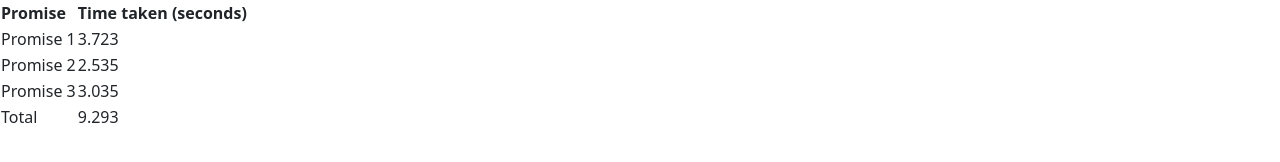
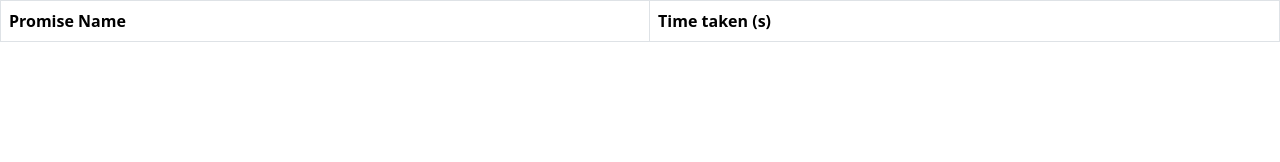
Before and after one commit to acciojob/wait-for-multiple-promises-govind2611, a website: page main.html in a window 1280 px wide. Drawn offline with nearby package versions, Linux system fonts and the light colour scheme.

Commit message:
created a submission

```diff
--- a/main.html
+++ b/main.html
@@ -13,20 +13,15 @@
 
   <body>
     <!-- the entire body must be written by student -->
-   <table id="table">
-  <thead>
-    <tr>
-      <th>Promise</th>
-      <th>Time taken (seconds)</th>
-    </tr>
-  </thead>
-  <tbody>
-    <tr>
-      <td colspan="2">Loading...</td>
-    </tr>
-  </tbody>
-</table>
-
+    <table class="table table-striped table-hover table-bordered">
+      <thead>
+        <tr>
+          <th>Promise Name</th>
+          <th>Time taken (s)</th>
+        </tr>
+      </thead>
+      <tbody id="output"></tbody>
+    </table>
 
     <script type="text/javascript" src="./script.js"></script>
     <script
```
